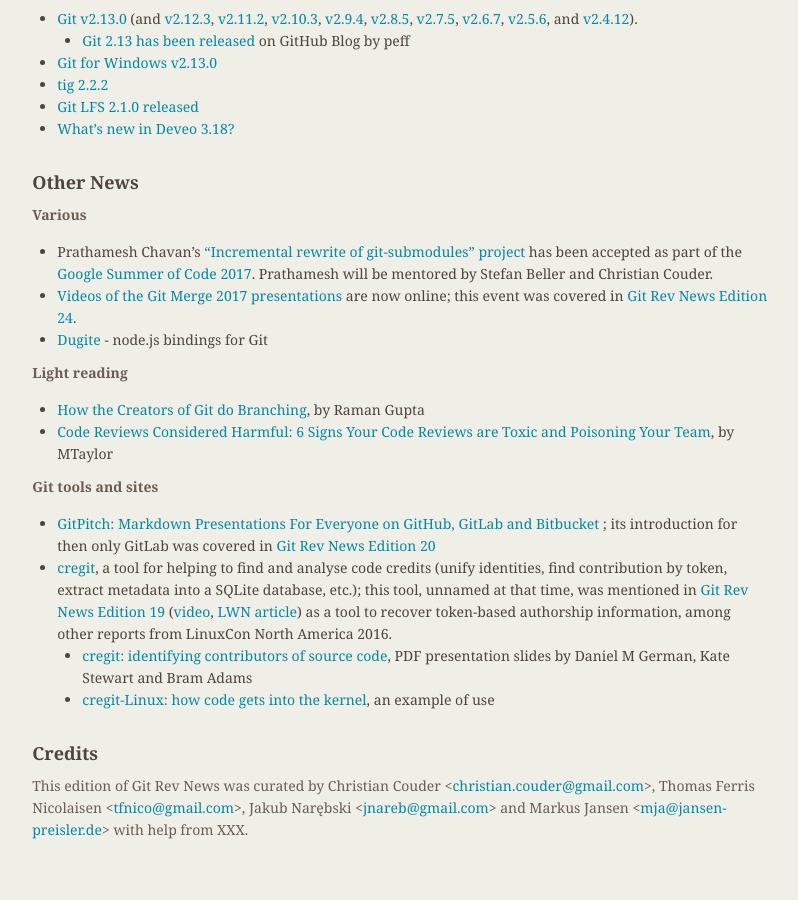
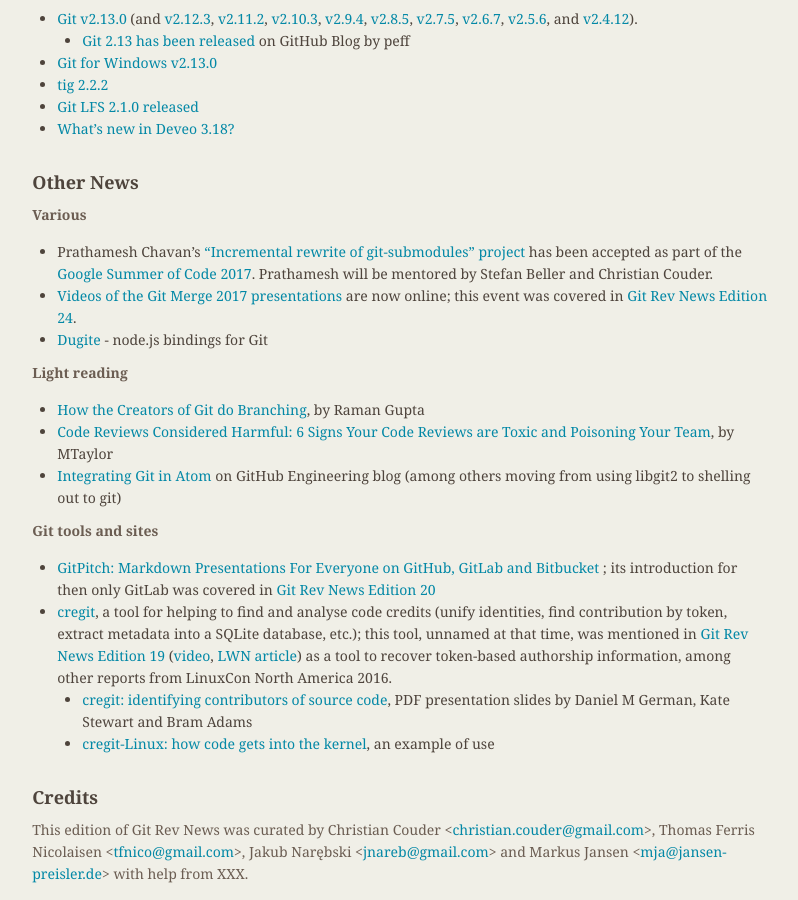
Before and after one commit to git/git.github.io, a Jekyll site: the page built from rev_news/drafts/edition-27.md, in a window 1280 px wide and 900 px high, scrolled down 3371 px. Shown: the whole window, without its empty margins (339-1137 px from the left). Built offline with Jekyll 4.4.1, drawn with Linux system fonts in a browser that asks for light colours; before the commit the page ends 4227 px from its top, so only the background shows below that.

Commit message:
rn-27: Added "Integrating Git in Atom" link

```diff
--- a/rev_news/drafts/edition-27.md
+++ b/rev_news/drafts/edition-27.md
@@ -227,6 +227,7 @@
 
 * [How the Creators of Git do Branching](https://hackernoon.com/how-the-creators-of-git-do-branches-e6fcc57270fb), by Raman Gupta
 * [Code Reviews Considered Harmful: 6 Signs Your Code Reviews are Toxic and Poisoning Your Team](https://hackernoon.com/code-reviews-considered-harmful-a4cc9b2323dc), by MTaylor
+* [Integrating Git in Atom](https://githubengineering.com/integrating-git-in-atom/) on GitHub Engineering blog (among others moving from using libgit2 to shelling out to git)
 
 __Git tools and sites__
 
```
